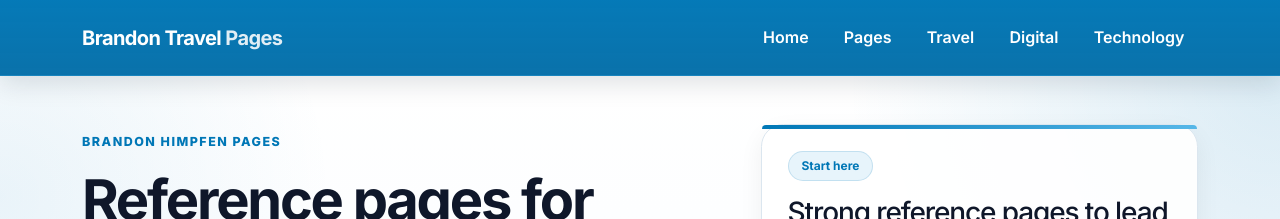
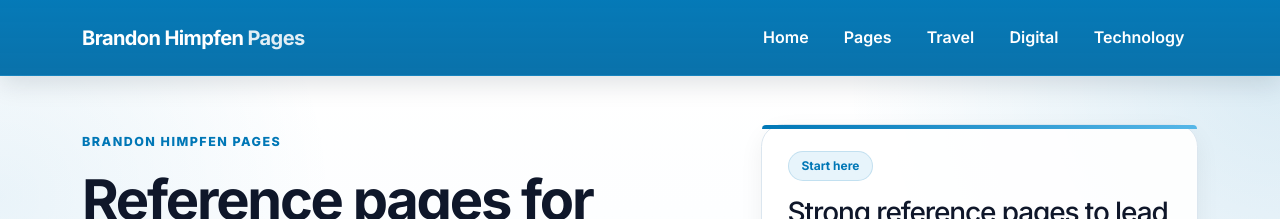
Before and after one commit to brandonhimpfen/pages, a Jekyll site: the page built from index.md, in a window 1280 px wide. Shown: the top 219 px of the page. Built offline with Jekyll 4.4.1, drawn with Linux system fonts in a browser that asks for light colours.

Commit message:
Update default.html

```diff
--- a/_layouts/default.html
+++ b/_layouts/default.html
@@ -25,7 +25,7 @@
   <header class="site-header border-bottom sticky-top">
     <nav class="navbar navbar-expand-lg py-3">
       <div class="container">
-        <a class="navbar-brand fw-bold" href="{{ '/' | relative_url }}">Brandon Travel <span>Pages</span></a>
+        <a class="navbar-brand fw-bold" href="{{ '/' | relative_url }}">Brandon Himpfen <span>Pages</span></a>
         <button class="navbar-toggler" type="button" data-bs-toggle="collapse" data-bs-target="#mainNav" aria-controls="mainNav" aria-expanded="false" aria-label="Toggle navigation">
           <span class="navbar-toggler-icon"></span>
         </button>
```
